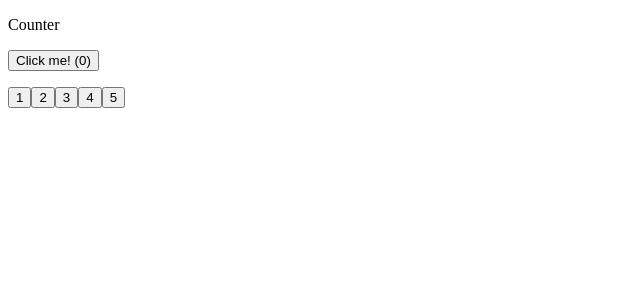
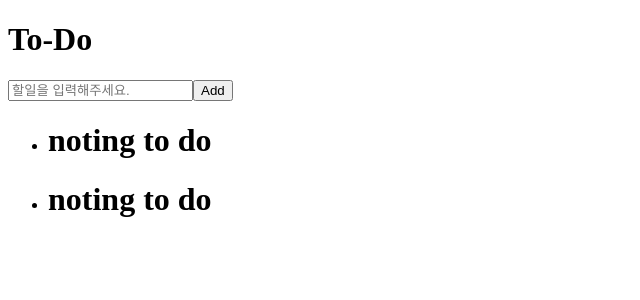
Before and after one commit to takeaways/react-testing, a React app: page / in a window 1280 px wide. Shown: the top 300 px of the page, without its empty margins (0-640 px from the left). Built offline with nearby package versions, Linux system fonts and the light colour scheme.

Commit message:
전체적인 레이아웃 잡기

```diff
--- a/src/App.jsx
+++ b/src/App.jsx
@@ -1,22 +1,22 @@
 import React, { useState } from 'react';
+import Input from "./Input";
+import List from "./List"
 
-import Page from './Page';
+
 
 export default function App() {
-    const [state, setState] = useState({
-        count: 0,
-    });
 
-    const { count } = state;
-
-    const handlerClick = (number) => {
-        setState({ count: count + number });
-    };
+    function onClick(){
+        //할일추ㅣ
+    }
+    const tasks =[{id:1,title:'noting to do'},{id:2,title:'noting to do'}]
 
     return (
-        <Page
-            count={count}
-            onClick={handlerClick}
-        />
+       <div>
+           <h1>To-Do</h1>
+           <Input onClick={onClick}/>
+           <List tasks={tasks}/>
+       </div>
+
     );
 }
--- a/src/Button.jsx
+++ /dev/null
@@ -1,7 +0,0 @@
-import React from 'react';
-
-export default function Button({ children, count, onClick }) {
-    return (
-        <button type="button" onClick={() => onClick(count)}>{children}</button>
-    );
-}
--- a/src/Buttons.jsx
+++ /dev/null
@@ -1,18 +0,0 @@
-import React from 'react';
-import Button from './Button';
-
-export default function Buttons({ onClick }) {
-    return (
-        <p>
-            {[1, 2, 3, 4, 5].map((number) => (
-                <Button
-                    key={number}
-                    count={number}
-                    onClick={onClick}
-                >
-                    {number}
-                </Button>
-            ))}
-        </p>
-    );
-}
--- a/src/Counter.jsx
+++ /dev/null
@@ -1,12 +0,0 @@
-import React from 'react';
-import Button from './Button';
-
-export default function Counter({ count, onClick }) {
-    return (
-        <Button type="button" count={1} onClick={onClick}>
-            Click me! (
-            { count }
-            )
-        </Button>
-    );
-}
--- /dev/null
+++ b/src/Input.jsx
@@ -0,0 +1,9 @@
+import React from "react";
+export default function Input({onClick}){
+    return (
+        <p>
+            <input type="text" placeholder={"할일을 입력해주세요."}/>
+            <button type={"submit"} onClick={onClick}>Add</button>
+        </p>
+    )
+}
--- /dev/null
+++ b/src/Item.jsx
@@ -0,0 +1,11 @@
+import React from "react";
+
+export default function Item({task}){
+    return (
+        <li>
+            <div>
+                <h1>{task.title}</h1>
+            </div>
+        </li>
+    )
+}
--- /dev/null
+++ b/src/List.jsx
@@ -0,0 +1,11 @@
+import React from "react";
+import Item from "./Item"
+export default function Input({tasks=[]}){
+    return (
+        <div>
+            <ul>
+                {tasks.map(task => <Item key={task.id} task={task}/>)}
+            </ul>
+        </div>
+    )
+}
--- a/src/Page.jsx
+++ /dev/null
@@ -1,15 +0,0 @@
-import React from 'react';
-import Counter from './Counter';
-import Buttons from './Buttons';
-
-export default function Page({ count, onClick }) {
-    return (
-        <div>
-            <p>Counter</p>
-            <p>
-                <Counter count={count} onClick={onClick} />
-            </p>
-            <Buttons onClick={onClick} />
-        </div>
-    );
-}
```
